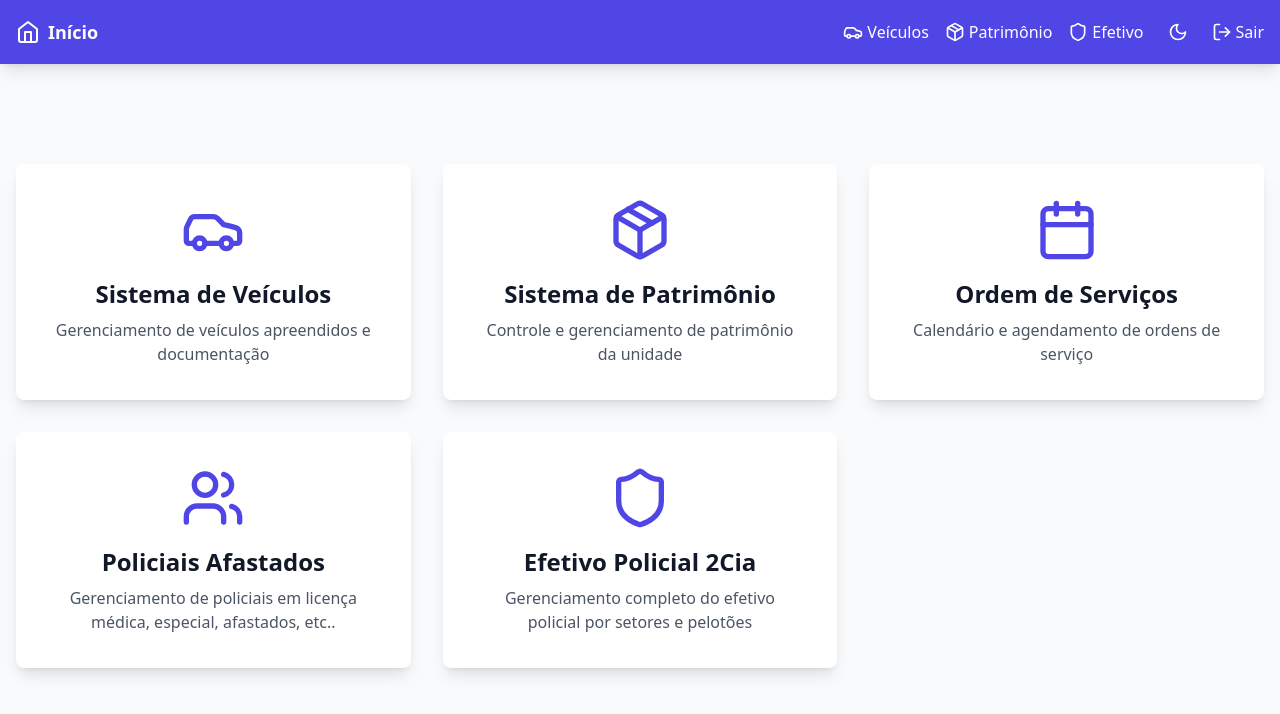
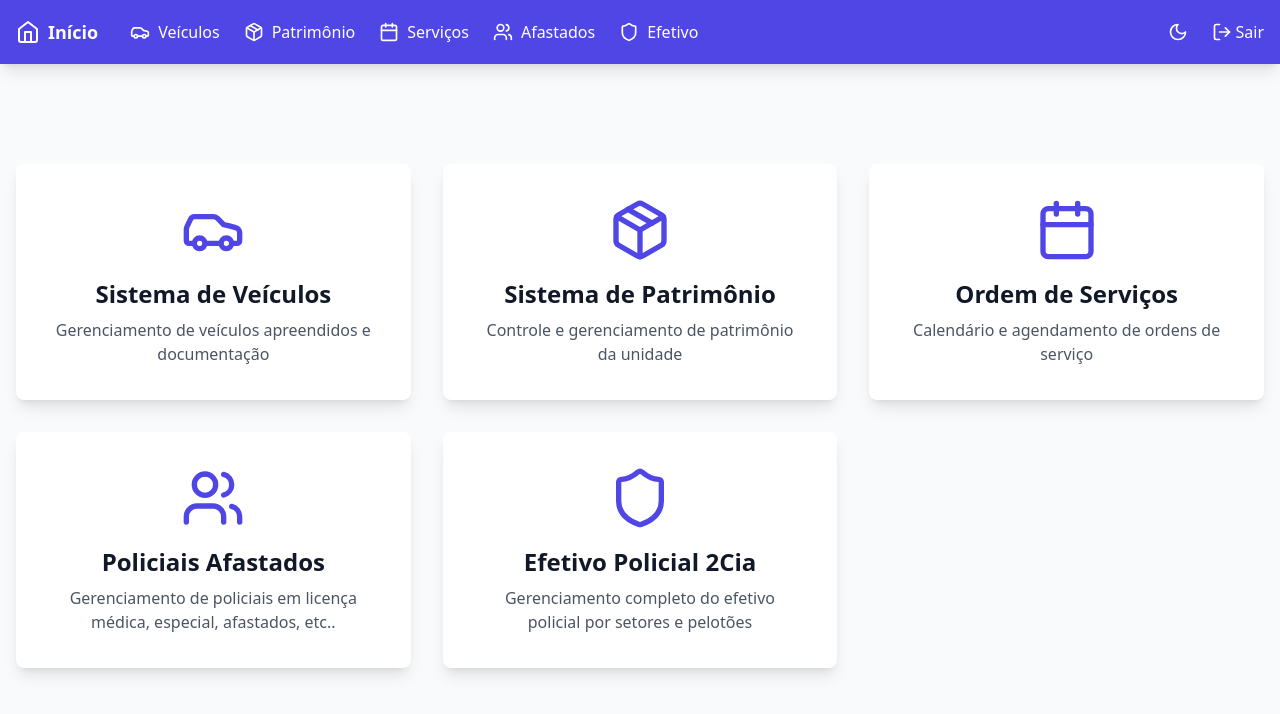
Before and after one commit to Xcellentshop/2cia-cadastrodeveiculos, a React (Vite) app: page / in a window 1280 px wide. Shown: the top 714 px of the page. Built offline with nearby package versions, Linux system fonts and the light colour scheme; no server answers; sample sign-in values are in the browser's storage; what chartjs-plugin-datalabels would draw is missing.

Commit message:
Update Navbar.tsx

```diff
--- a/src/components/Navbar.tsx
+++ b/src/components/Navbar.tsx
@@ -1,6 +1,6 @@
 import React from 'react';
 import { Link, useNavigate, useLocation } from 'react-router-dom';
-import { Car, FileText, Search, PlusCircle, LogOut, Sun, Moon, Package, Home, List, Shield } from 'lucide-react';
+import { Car, FileText, Search, PlusCircle, LogOut, Sun, Moon, Package, Home, List, Shield, Calendar, Users, Layers } from 'lucide-react';
 import { useAuth } from '../contexts/AuthContext';
 import { useTheme } from '../contexts/ThemeContext';
 import { toast } from 'react-hot-toast';
@@ -24,7 +24,9 @@ export default function Navbar() {
   const isVehicleSection = location.pathname.startsWith('/vehicles');
   const isAssetSection = location.pathname.startsWith('/assets');
   const isCalendarSection = location.pathname.startsWith('/calendar');
+  const isMedicalLeaveSection = location.pathname.startsWith('/medical-leave');
   const isPersonnelSection = location.pathname.startsWith('/personnel');
+  const isHome = location.pathname === '/';
 
   return (
     <nav className="bg-indigo-600 dark:bg-indigo-900 text-white shadow-lg transition-colors duration-200">
@@ -36,92 +38,104 @@ export default function Navbar() {
               <span className="font-bold text-lg">Início</span>
             </Link>
 
+            {/* Home Navigation */}
+            {isHome && (
+              <div className="flex items-center space-x-6">
+                <Link to="/vehicles" className="flex items-center space-x-2 hover:text-indigo-200 transition">
+                  <Car className="h-5 w-5" />
+                  <span>Veículos</span>
+                </Link>
+                <Link to="/assets" className="flex items-center space-x-2 hover:text-indigo-200 transition">
+                  <Package className="h-5 w-5" />
+                  <span>Patrimônio</span>
+                </Link>
+                <Link to="/calendar" className="flex items-center space-x-2 hover:text-indigo-200 transition">
+                  <Calendar className="h-5 w-5" />
+                  <span>Serviços</span>
+                </Link>
+                <Link to="/medical-leave" className="flex items-center space-x-2 hover:text-indigo-200 transition">
+                  <Users className="h-5 w-5" />
+                  <span>Afastados</span>
+                </Link>
+                <Link to="/personnel" className="flex items-center space-x-2 hover:text-indigo-200 transition">
+                  <Shield className="h-5 w-5" />
+                  <span>Efetivo</span>
+                </Link>
+              </div>
+            )}
+
+            {/* Vehicle Section Navigation */}
             {isVehicleSection && (
               <>
                 <Link to="/vehicles" className="flex items-center space-x-2">
                   <List className="h-5 w-5" />
-                  <span>Geral</span>
+                  <span>Lista</span>
                 </Link>
-                <Link to="/vehicles/new" className="flex items-center space-x-1 hover:text-indigo-200 transition">
+                <Link to="/vehicles/new" className="flex items-center space-x-2 hover:text-indigo-200 transition">
                   <PlusCircle className="h-5 w-5" />
                   <span>Cadastrar</span>
                 </Link>
-                <Link to="/vehicles/search" className="flex items-center space-x-1 hover:text-indigo-200 transition">
+                <Link to="/vehicles/search" className="flex items-center space-x-2 hover:text-indigo-200 transition">
                   <Search className="h-5 w-5" />
                   <span>Buscar</span>
                 </Link>
-                <Link to="/vehicles/reports" className="flex items-center space-x-1 hover:text-indigo-200 transition">
+                <Link to="/vehicles/reports" className="flex items-center space-x-2 hover:text-indigo-200 transition">
                   <FileText className="h-5 w-5" />
                   <span>Relatórios</span>
                 </Link>
               </>
             )}
 
+            {/* Asset Section Navigation */}
             {isAssetSection && (
               <>
                 <Link to="/assets" className="flex items-center space-x-2">
                   <List className="h-5 w-5" />
-                  <span>Geral</span>
+                  <span>Lista</span>
                 </Link>
-                <Link to="/assets/new" className="flex items-center space-x-1 hover:text-indigo-200 transition">
+                <Link to="/assets/new" className="flex items-center space-x-2 hover:text-indigo-200 transition">
                   <PlusCircle className="h-5 w-5" />
                   <span>Cadastrar</span>
                 </Link>
-                <Link to="/assets/search" className="flex items-center space-x-1 hover:text-indigo-200 transition">
+                <Link to="/assets/search" className="flex items-center space-x-2 hover:text-indigo-200 transition">
                   <Search className="h-5 w-5" />
                   <span>Buscar</span>
                 </Link>
-                <Link to="/assets/reports" className="flex items-center space-x-1 hover:text-indigo-200 transition">
+                <Link to="/assets/reports" className="flex items-center space-x-2 hover:text-indigo-200 transition">
                   <FileText className="h-5 w-5" />
                   <span>Relatórios</span>
                 </Link>
-                <Link to="/assets/sectors" className="flex items-center space-x-1 hover:text-indigo-200 transition">
-                  <Package className="h-5 w-5" />
+                <Link to="/assets/sectors" className="flex items-center space-x-2 hover:text-indigo-200 transition">
+                  <Layers className="h-5 w-5" />
                   <span>Setores</span>
                 </Link>
               </>
             )}
 
+            {/* Personnel Section Navigation */}
             {isPersonnelSection && (
               <>
                 <Link to="/personnel" className="flex items-center space-x-2">
                   <List className="h-5 w-5" />
                   <span>Lista</span>
                 </Link>
-                <Link to="/personnel/new" className="flex items-center space-x-1 hover:text-indigo-200 transition">
+                <Link to="/personnel/new" className="flex items-center space-x-2 hover:text-indigo-200 transition">
                   <PlusCircle className="h-5 w-5" />
                   <span>Cadastrar</span>
                 </Link>
-                <Link to="/personnel/sectors" className="flex items-center space-x-1 hover:text-indigo-200 transition">
-                  <Package className="h-5 w-5" />
+                <Link to="/personnel/sectors" className="flex items-center space-x-2 hover:text-indigo-200 transition">
+                  <Layers className="h-5 w-5" />
                   <span>Setores</span>
                 </Link>
-                <Link to="/personnel/reports" className="flex items-center space-x-1 hover:text-indigo-200 transition">
+                <Link to="/personnel/reports" className="flex items-center space-x-2 hover:text-indigo-200 transition">
                   <FileText className="h-5 w-5" />
-                  <span>Relatório</span>
+                  <span>Relatórios</span>
                 </Link>
               </>
             )}
           </div>
 
           <div className="flex items-center space-x-4">
-            {!isVehicleSection && !isAssetSection && !isCalendarSection && !isPersonnelSection && (
-              <>
-                <Link to="/vehicles" className="flex items-center space-x-1 hover:text-indigo-200 transition">
-                  <Car className="h-5 w-5" />
-                  <span>Veículos</span>
-                </Link>
-                <Link to="/assets" className="flex items-center space-x-1 hover:text-indigo-200 transition">
-                  <Package className="h-5 w-5" />
-                  <span>Patrimônio</span>
-                </Link>
-                <Link to="/personnel" className="flex items-center space-x-1 hover:text-indigo-200 transition">
-                  <Shield className="h-5 w-5" />
-                  <span>Efetivo</span>
-                </Link>
-              </>
-            )}
-
             <button
               onClick={toggleTheme}
               className="p-2 rounded-full hover:bg-indigo-700 dark:hover:bg-indigo-800 transition-colors"
```
